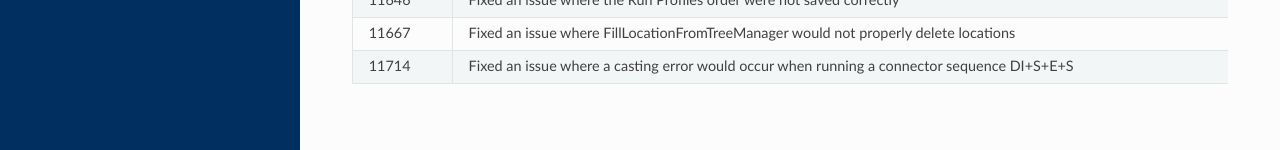
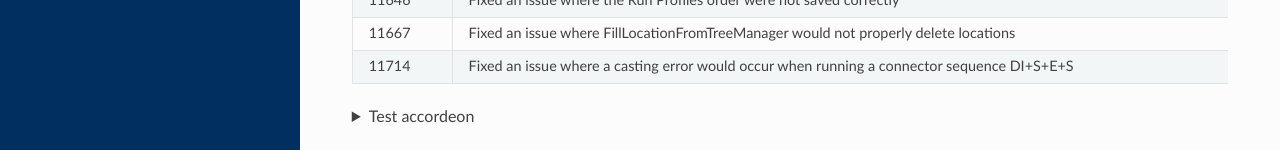
Before and after one commit to Raoulorlando/rtd-tutorial, a Sphinx documentation site: the page built from docs/source/Release_Notes/Release_Notes.md, in a window 1280 px wide and 900 px high, scrolled down 4717 px. Shown: the part 747-897 px from the top of the window. Built offline with Sphinx 7.4.7 and the Read the Docs theme 2.0.0, drawn with Linux system fonts in a browser that asks for light colours; nearby versions of some CDN libraries; some web fonts are replaced; library files that are not in the unit come from our copies; pages that are not in the unit, such as notebooks, are missing from menus.

Commit message:
Testing collapsibles by adding another

```diff
--- a/docs/source/Release_Notes/Release_Notes.md
+++ b/docs/source/Release_Notes/Release_Notes.md
@@ -641,3 +641,7 @@
 | 11714      | Fixed an issue where a casting error would occur when running a connector sequence DI+S+E+S                                                                   |
 
 </details>
+<details>
+<summary>Test accordeon</summary>
+TEST
+</details>
```
